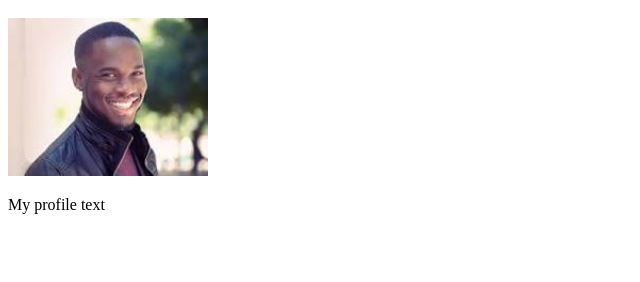
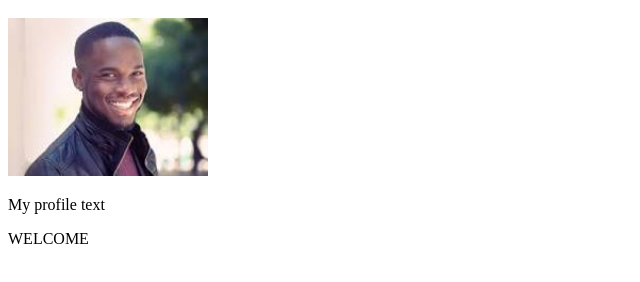
Before and after one commit to iswarya1609/first-project, a plain HTML site: page index.html in a window 1280 px wide. Shown: the part 120-402 px from the top of the page, without its empty margins (0-640 px from the left). Drawn offline with Linux system fonts and the light colour scheme.

Commit message:
Adeed paragraph

```diff
--- a/index.html
+++ b/index.html
@@ -10,5 +10,6 @@
     <h1>New name</h1>
     <img width="200px" src="profile.jpeg" alt="">
     <p>My profile text</p>
+    <P>WELCOME</P>
 </body>
 </html>
```
